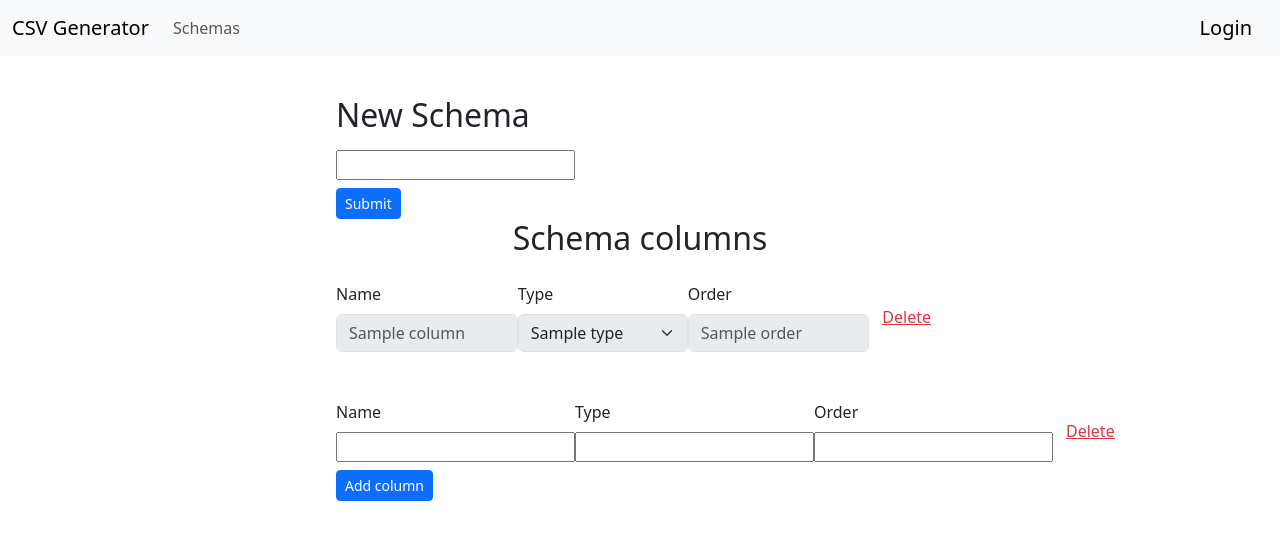
After one commit to DanSheremeta/planeks_tech_task, a Django app: template csv_generator/dataset_app/templates/dataset/schema_update.html in a window 1280 px wide. The commit adds this page. Shown: the top 540 px of the page. Run offline with Django 3.2, Linux system fonts and the light colour scheme; the template is opened without the code that fills it: most values are stand-ins (such as "Sample title", 1, 10 or a date in 2020); form fields are guessed from the names that the template uses.

Commit message:
craeted all templates

```diff
--- a/csv_generator/dataset_app/templates/dataset/base.html
+++ b/csv_generator/dataset_app/templates/dataset/base.html
@@ -8,6 +8,7 @@
           integrity="sha384-GLhlTQ8iRABdZLl6O3oVMWSktQOp6b7In1Zl3/Jr59b6EGGoI1aFkw7cmDA6j6gD" crossorigin="anonymous">
 </head>
 <body>
+
 {% include 'dataset/navbar.html' %}
 <br/>
 <div class="container w-50 p-3">
@@ -20,10 +21,17 @@
         {% endfor %}
     {% endif %}
 
-    {% block content %}{% endblock %}
+    {% block content %}
+    {% endblock content %}
 </div>
+
 <script src="https://cdn.jsdelivr.net/npm/bootstrap@5.3.0-alpha1/dist/js/bootstrap.bundle.min.js"
         integrity="sha384-w76AqPfDkMBDXo30jS1Sgez6pr3x5MlQ1ZAGC+nuZB+EYdgRZgiwxhTBTkF7CXvN"
         crossorigin="anonymous"></script>
+<script src="https://ajax.googleapis.com/ajax/libs/jquery/3.6.1/jquery.min.js"></script>
+
+{% block javascript %}
+{% endblock javascript %}
+
 </body>
 </html>
--- a/csv_generator/dataset_app/templates/dataset/navbar.html
+++ b/csv_generator/dataset_app/templates/dataset/navbar.html
@@ -1,13 +1,16 @@
-<nav class="navbar navbar-expand-lg navbar-dark bg-dark">
+<nav class="navbar navbar-expand-lg bg-body-tertiary">
     <div class="container-fluid">
-        <ul class="navbar-nav">
-            <li class="nav-item">
-                <a class="navbar-brand" href="#">CSV Generator</a>
-            </li>
-            <li class="nav-item">
-                <a class="nav-link active" href="{% url 'schemas-list' %}">Schemas</a>
-            </li>
-        </ul>
+        <a class="navbar-brand" href="">CSV Generator</a>
+        <button class="navbar-toggler" type="button" data-bs-toggle="collapse" data-bs-target="#navbarNavAltMarkup"
+                aria-controls="navbarNavAltMarkup" aria-expanded="false" aria-label="Toggle navigation">
+            <span class="navbar-toggler-icon"></span>
+        </button>
+        <div class="collapse navbar-collapse" id="navbarNavAltMarkup">
+            <div class="navbar-nav">
+                <a class="nav-link" aria-current="page" href="{% url 'schemas-list' %}">Schemas</a>
+            </div>
+        </div>
+
         <ul class="navbar-nav justify-content-end">
             <li class="nav-item">
                 {% if not user.is_authenticated %}
@@ -16,7 +19,7 @@
             </li>
             {% if user.is_authenticated %}
             <li class="nav-item">
-                <a class="nav-link" href="#">Hello, {{ user.username }}</a>
+                <a class="nav-link" href="">Hello, <strong>{{ user.username }}</strong></a>
             </li>
             <li class="nav-item">
                 <a class="nav-link" href="{% url 'logout' %}">Logout</a>
--- /dev/null
+++ b/csv_generator/dataset_app/templates/dataset/schema_update.html
@@ -0,0 +1,70 @@
+{% extends 'dataset/base.html' %}
+
+{% block content %}
+
+<div class="grid gap-2">
+    <form action="" method="POST">
+        {% csrf_token %}
+        <h2 class="pb-2">New Schema</h2>
+        <div class="d-inline-flex p-0">
+            {{ schema_form.title }}
+        </div>
+        <div class="pt-2">
+            <button type="submit" value="Submit" class="btn btn-primary btn-sm">Submit</button>
+        </div>
+    </form>
+</div>
+
+<h2 class="d-flex justify-content-center pb-2">Schema columns</h2>
+
+<div class="grid gap-2">
+    {% for column in columns %}
+    <form action="" method="POST" class="pt-2">
+        {% csrf_token %}
+        <div class="d-flex justify-content-between">
+            <div class="p-0 g-col-6">
+                <label for="disabledInput" class="form-label">Name</label>
+                <input type="text" class="form-control" id="disabledInput" placeholder="{{ column.name }}" disabled>
+            </div>
+            <div class="p-0 g-col-6" disabled>
+                <label for="disabledSelect" class="form-label">Type</label>
+                <select id="disabledSelect" class="form-select" style="width: 170px" disabled>
+                    <option>{{ column.type }}</option>
+                </select>
+            </div>
+            <div class="p-0 g-col-6">
+                <label for="Input1" class="form-label">Order</label>
+                <input type="text" class="form-control" id="Input1" placeholder="{{ column.order }}" disabled>
+            </div>
+            <button type="button" class="btn btn-link"><a class="link-danger"
+                                                          href="{% url 'column-delete' column.id %}">Delete</a></button>
+        </div>
+    </form>
+    {% endfor %}
+
+
+    <form action="" method="POST" class="pt-5">
+        {% csrf_token %}
+        <div class="d-flex justify-content-between">
+            <div class="p-0 g-col-6">
+                <label for="Input" class="form-label">Name</label>
+                {{ column_form.name }}
+            </div>
+            <div class="p-0 g-col-6">
+                <label for="Select" class="form-label">Type</label>
+                {{ column_form.type }}
+            </div>
+            <div class="p-0 g-col-6">
+                <label for="Input1" class="form-label">Order</label>
+                {{ column_form.order }}
+            </div>
+            <button type="button" class="btn btn-link"><a class="link-danger" href="#">Delete</a></button>
+        </div>
+
+        <div class="pt-2 g-col-6">
+            <button type="submit" class="btn btn-primary btn-sm">Add column</button>
+        </div>
+    </form>
+</div>
+
+{% endblock %}
```
Also changed, not shown: csv_generator/dataset_app/templates/dataset/schema_create.html (added, +46 -0 lines), csv_generator/dataset_app/templates/dataset/schemas.html (+7 -6 lines). Lines whose indentation alone changed are shown as unchanged.
